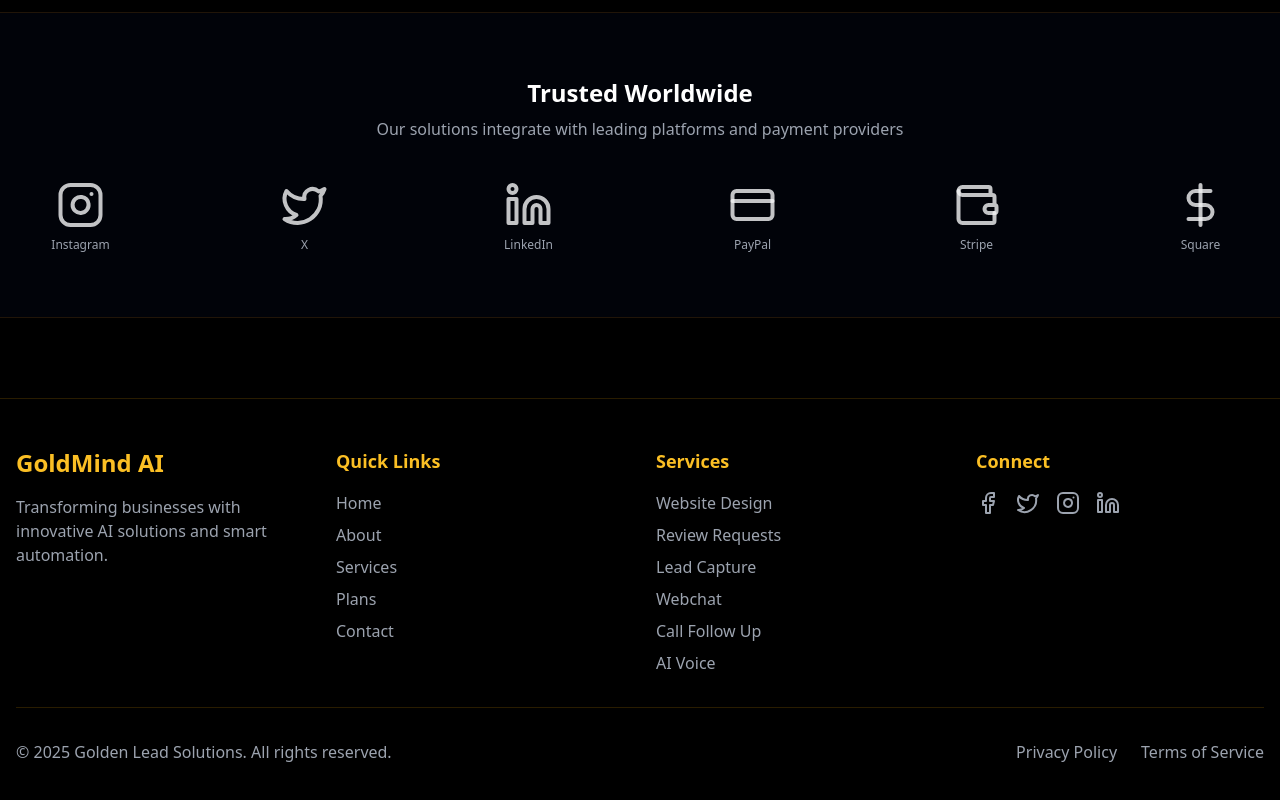
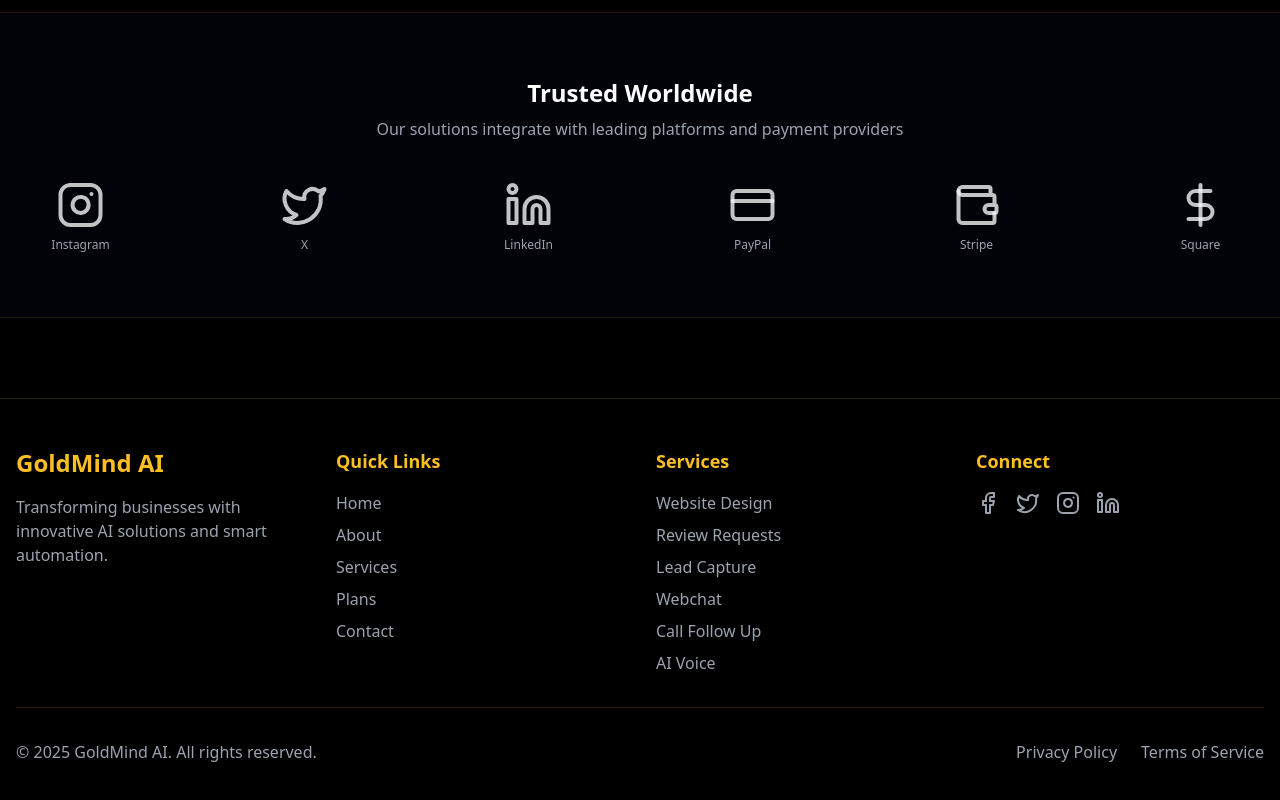
Before and after one commit to Reivien/goldenmind-ai, a React (Vite) app: page / in a window 1280 px wide. Shown: the part 1520-2320 px from the top of the page. Built offline with nearby package versions, Linux system fonts and the light colour scheme.

Commit message:
Refactor: Rename company to GoldMind AI
Updated the company name to "GoldMind AI" in the Header and Footer components.

```diff
--- a/src/components/Footer.tsx
+++ b/src/components/Footer.tsx
@@ -55,7 +55,7 @@ export default function Footer() {
         <div className="border-t border-gold-600/20 pt-8">
           <div className="flex flex-col md:flex-row justify-between items-center">
             <p className="text-gray-400">
-              © {new Date().getFullYear()} Golden Lead Solutions. All rights reserved.
+              © {new Date().getFullYear()} GoldMind AI. All rights reserved.
             </p>
             <div className="flex space-x-6 mt-4 md:mt-0">
               <a href="#" className="text-gray-400 hover:text-gold-400 transition-colors">
```
